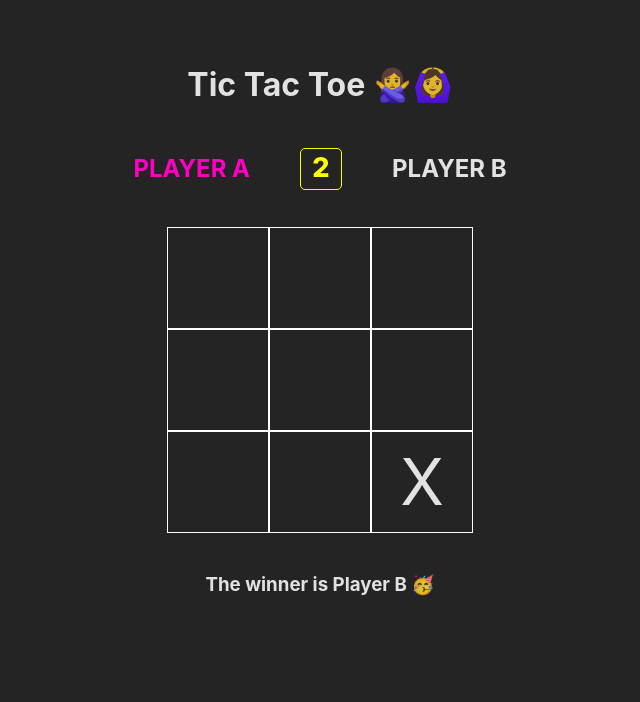
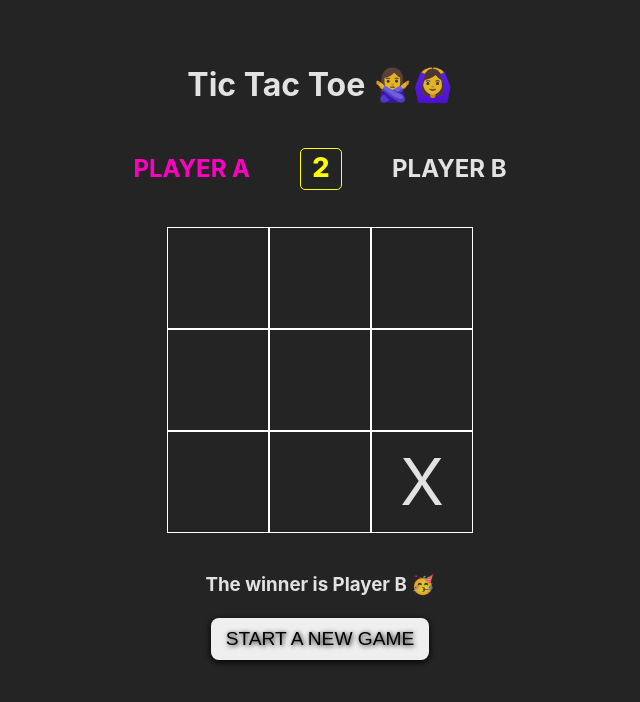
Before and after one commit to Staicy-S/TicTacToe, a React (Vite) app: page / in a window 1280 px wide. Shown: the top 702 px of the page, without its empty margins (320-960 px from the left). Built offline with nearby package versions, Linux system fonts and the light colour scheme.

Commit message:
new game button appeared

```diff
--- a/src/App.jsx
+++ b/src/App.jsx
@@ -10,12 +10,16 @@ const dummyBoard = [
 ];
 
 function App() {
+  function handleNewGame() {
+    console.log("test");
+  }
+
   return (
     <>
       <h1>Tic Tac Toe 🙅‍♀️🙆‍♀️</h1>
       <PlayerField activePlayer={0} round={2} />
       <Board board={dummyBoard} />
-      <Winner winner={1} />
+      <Winner winner={1} onNewGame={handleNewGame} />
     </>
   );
 }
--- a/src/components/Winner.jsx
+++ b/src/components/Winner.jsx
@@ -1,10 +1,16 @@
-export function Winner({ winner }) {
+import styles from "./Winner.module.css";
+
+export function Winner({ winner, onNewGame }) {
   if (winner < 0 || winner > 1) {
     return undefined;
   }
+
   return (
     <>
       <h3>The winner is {winner === 0 ? "Player A" : "Player B"} 🥳</h3>
+      <button onClick={onNewGame} className={styles["new-game-button"]}>
+        Start a new game
+      </button>
     </>
   );
 }
--- /dev/null
+++ b/src/components/Winner.module.css
@@ -0,0 +1,9 @@
+.new-game-button {
+  padding: 10px 15px;
+  text-transform: uppercase;
+  font-size: 1.2em;
+  text-shadow: 1px 1px 5px black;
+  box-shadow: 0px 2px 7px black;
+  border-radius: 8px;
+  border: 0;
+}
```
